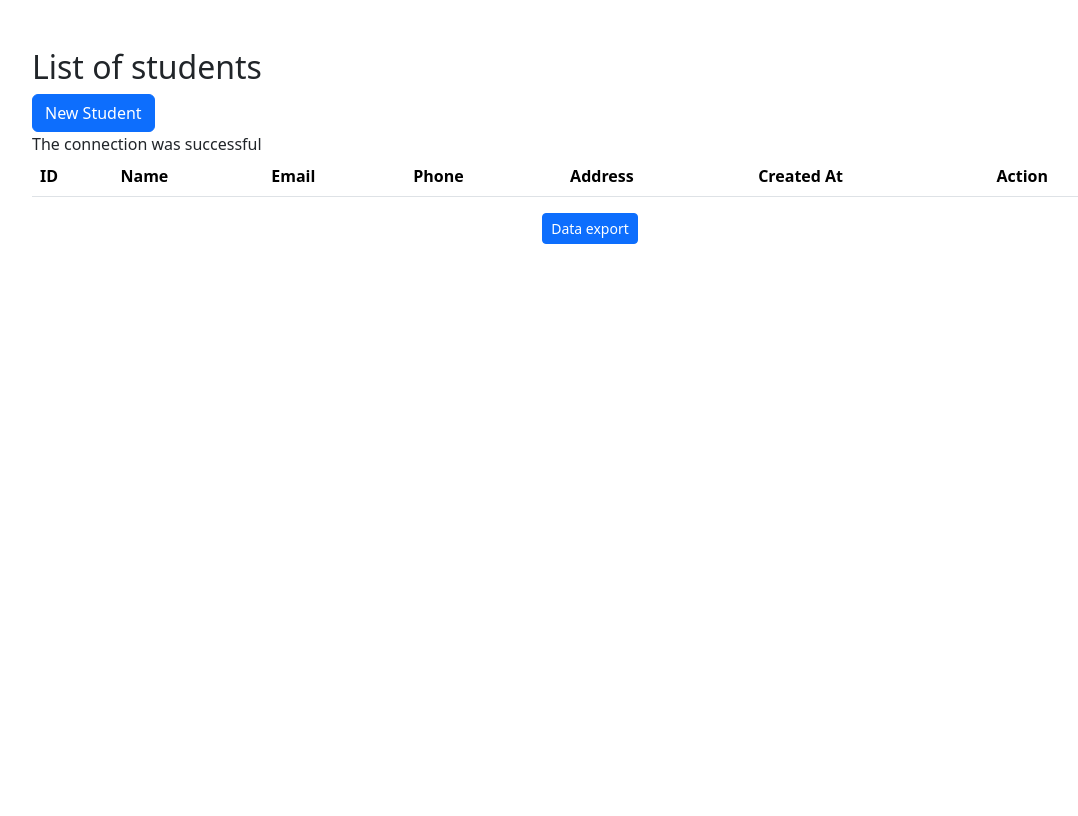
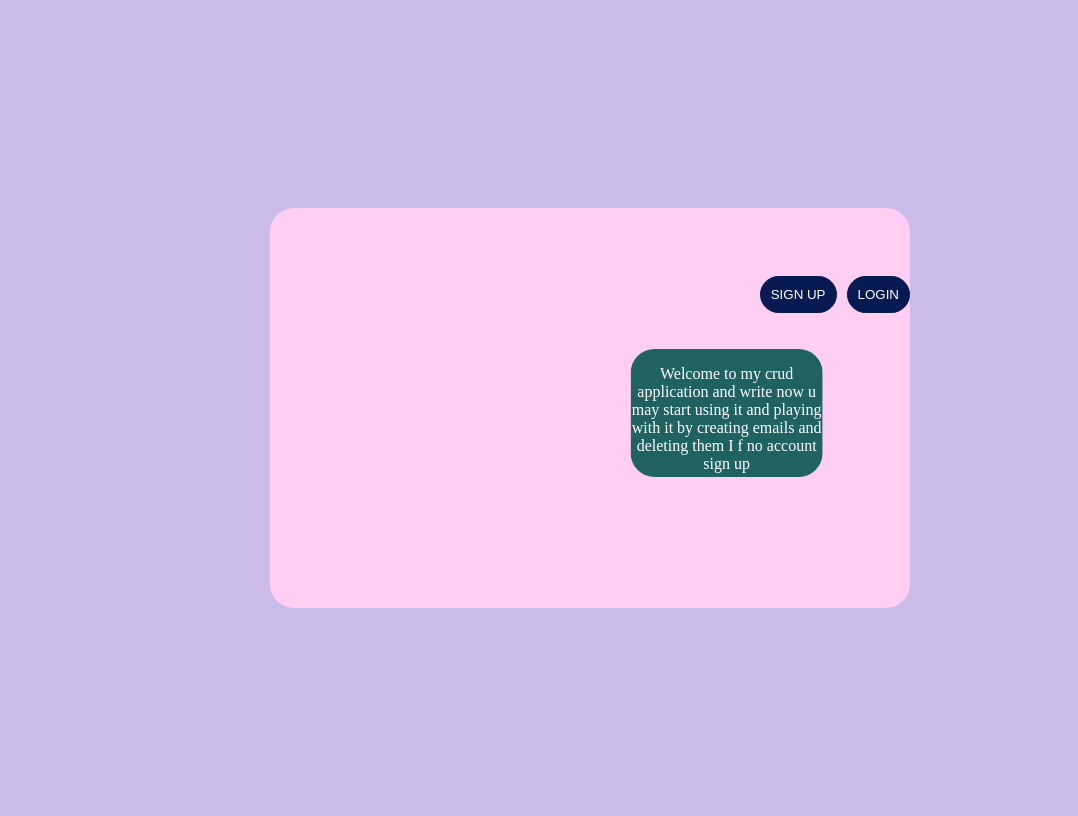
Before and after one commit to frank-shema/shemafrankphp, a PHP site: page / in a window 1280 px wide. Shown: the whole page, without its empty margins (50-1128 px from the left). Before the commit the page ends 244 px from the top, so only its background shows below. Run offline with PHP 8.4, Linux system fonts and the light colour scheme; data that the repository does not hold is empty.

Commit message:
initial commit

```diff
--- a/create.php
+++ b/create.php
@@ -29,7 +29,7 @@ if ($_SERVER['REQUEST_METHOD'] == 'POST') {
             $phone = "";
             $address = "";
             $successMessage = "Client added successfully";
-            header("location: ./index.php");
+            header("location: ./crud.php");
             exit;
         }
     }
@@ -105,7 +105,7 @@ if ($_SERVER['REQUEST_METHOD'] == 'POST') {
              </div>
 
              <div class="col-sm-3 d-grid">
-                <a href="/index.php" class="btn btn-outline-primary" role="button">Cancel</a>
+                <a href="/crud.php" class="btn btn-outline-primary" role="button">Cancel</a>
              </div>
             </div>
         </form>
--- a/delete.php
+++ b/delete.php
@@ -9,6 +9,6 @@ if(isset($_GET["id"])){
         $message = "Error deleting record: " . $connection->error;
     }
 }
-header("location:./index.php?message=".urlencode($message));
+header("location:./crud.php?message=".urlencode($message));
 exit;
 ?>
--- a/index.php
+++ b/index.php
@@ -1,68 +1,86 @@
 <!DOCTYPE html>
 <html lang="en">
-  <head>
-    <meta charset="UTF-8" />
-    <meta http-equiv="X-UA-Compatible" content="IE=edge" />
-    <meta name="viewport" content="width=device-width, initial-scale=1.0" />
-    <title>My shop</title>
-    <link
-      rel="stylesheet"
-      href="https://cdn.jsdelivr.net/npm/bootstrap@5.3.0-alpha3/dist/css/bootstrap.min.css"
-    />
-  </head>
+<head>
+    <meta charset="UTF-8">
+    <meta http-equiv="X-UA-Compatible" content="IE=edge">
+    <meta name="viewport" content="width=device-width, initial-scale=1.0">
+    <title>Document</title>
+    <style>
+body{
+    background-color: #cabbe9;
+    display: grid;
+    height: 100vh;
+    place-items: center;
 
-  <body>
-    <div class="container my-5">
-      <h2>List of students </h2>
-      <a href="./create.php" class="btn btn-primary" role="button"
-        >New Student</a
-      >
-      <br />
-      <table class="table">
-        <thead>
-          <tr>
-            <th>ID</th>
-            <th>Name</th>
-            <th>Email</th>
-            <th>Phone</th>
-            <th>Address</th>
-            <th>Created At</th>
-            <th>Action</th>
-          </tr>
-        </thead>
 
-        <tbody>
-          <?php
-            require_once("connectdb.php");
-            $sql = "SELECT * FROM clients";
-            $result = $connection->query($sql);
-            if (!$result) {
-              die("Invalid query: " . $connection->error);
-            }
+}
+        .container{
+    background-color: #ffcef3;
+    height: 50vh;
+    width: 50vw;
+    display: flex;
+    flex-direction: column;
+    justify-content: center;
+    margin: auto;
+    border-radius: 24px;
+    align-content: center;
+}
+.buttons{
+    display: flex;
+    flex-direction: row;
+    gap: 10px;
+    justify-content: end;
+}
+.buttons button{
+    background-color: #071a52;
+    border: 1px solid #071a52;
+    border-radius: 24px;
+    padding: 10px;
+    color: white;
+    cursor: pointer;
 
-            while ($row = $result->fetch_assoc()) {
-              echo "
-              <tr>
-                <td>$row[id]</td>
-                <td>$row[name]</td>
-                <td>$row[email]</td>
-                <td>$row[phone]</td>
-                <td>$row[address]</td>
-                <td>$row[created_at]</td>
-                <td>
-                    <a href=\"./edit.php?id=$row[id]\" class=\"btn btn-primary btn-sm\">Edit</a>
-                    <a href=\"./delete.php?id=$row[id]\" class=\"btn btn-danger btn-sm\">Delete</a>
-                </td>
-              </tr>
-              ";
-            }
-          ?>
-        </tbody>
-      </table>
+}
+.running {
+   text-align: center;
+   width: 15vw;
+   height: 10vw;
+  margin: auto;
+  background-color: #1e6262;
+  color: white;
+  display: flex;
+  flex-direction: row;
+  justify-content: center;
+  border-radius: 24px;
+  animation-name: swing;
+  animation-duration: 10s;
+  animation-iteration-count: infinite;
+  animation-delay: 1s;
+ margin-top: 100px;
+}
 
-      <div class="text-center">
-        <a href="./userdata.php" class="btn btn-primary btn-sm" target="blank">Data export</a>
-      </div>
+
+@keyframes swing {
+    0% {
+    transform: translate(-100%, -50%);
+  }
+  100% {
+    transform: translate(100%, -50%);
+  }
+}
+    </style>
+</head>
+<body>
+    <div class="container">
+        <div class="buttons">
+            <a href="signup.php"><button>SIGN UP </button></a>
+            <a href="login.php"><button>LOGIN</button></a>
+        </div>
+        <div class="homepage">
+            <div class="running">
+                <p>Welcome to my crud application and write now u may start using it and playing with it by creating emails and deleting them I f no account sign up</p>
+            </div>
+        </div>
+
     </div>
-  </body>
+</body>
 </html>
```
Also changed, not shown: colo.php (added, +8 -0 lines), crud.php (added, +68 -0 lines), edit.php (+4 -4 lines), input.css (added, +9 -0 lines), login.php (added, +37 -0 lines), loginconn.php (added, +33 -0 lines), signup.php (added, +57 -0 lines), signupdb.php (added, +34 -0 lines).
